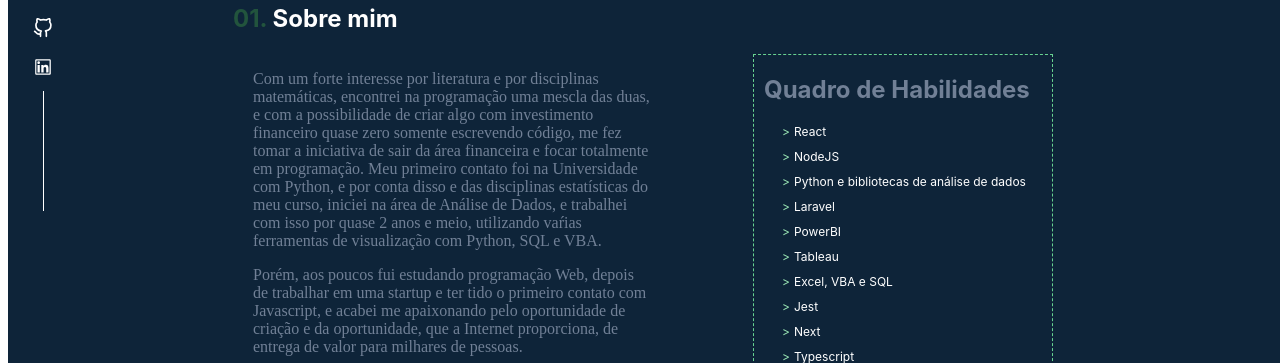
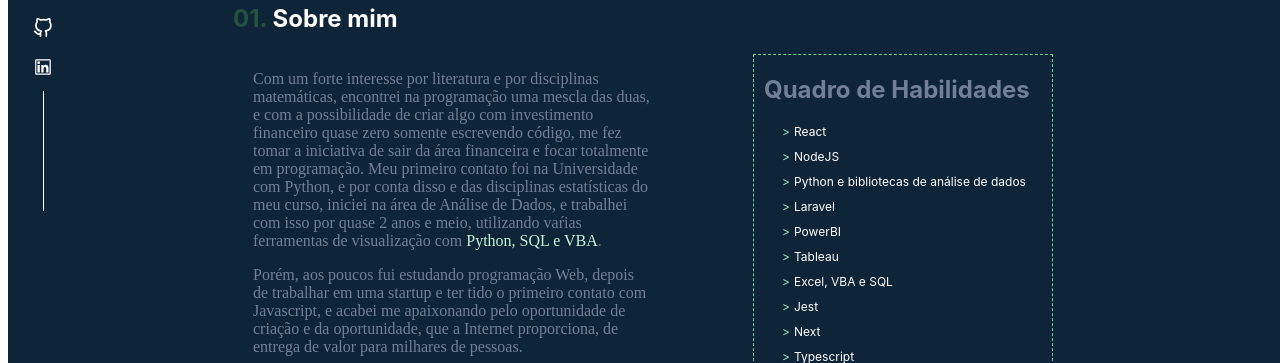
Before and after one commit to luanrjjj/mywebsite, a Next.js app: page / in a window 1280 px wide. Shown: the part 589-952 px from the top of the page. Built offline with nearby package versions, Linux system fonts and the light colour scheme.

Commit message:
Adding Text Details

```diff
--- a/components/AboutMeSection/index.tsx
+++ b/components/AboutMeSection/index.tsx
@@ -32,7 +32,9 @@
                 iniciei na área de Análise de Dados, e
                 trabalhei com isso por quase 2 anos e meio,
                 utilizando vaŕias ferramentas de
-                visualização com Python, SQL e VBA.
+                visualização com{' '}
+                <p className="details">Python, SQL e VBA</p>
+                .
                 <p>
                   Porém, aos poucos fui estudando
                   programação Web, depois de trabalhar em
--- a/components/AboutMeSection/styles.ts
+++ b/components/AboutMeSection/styles.ts
@@ -87,6 +87,11 @@
   @media (max-width: 325px) {
     width: 200px !important;
   }
+
+  .details {
+    display: inline;
+    color: ${colors.green100};
+  }
 `
 
 export const BoardOfHabilities = styled.div`
```
